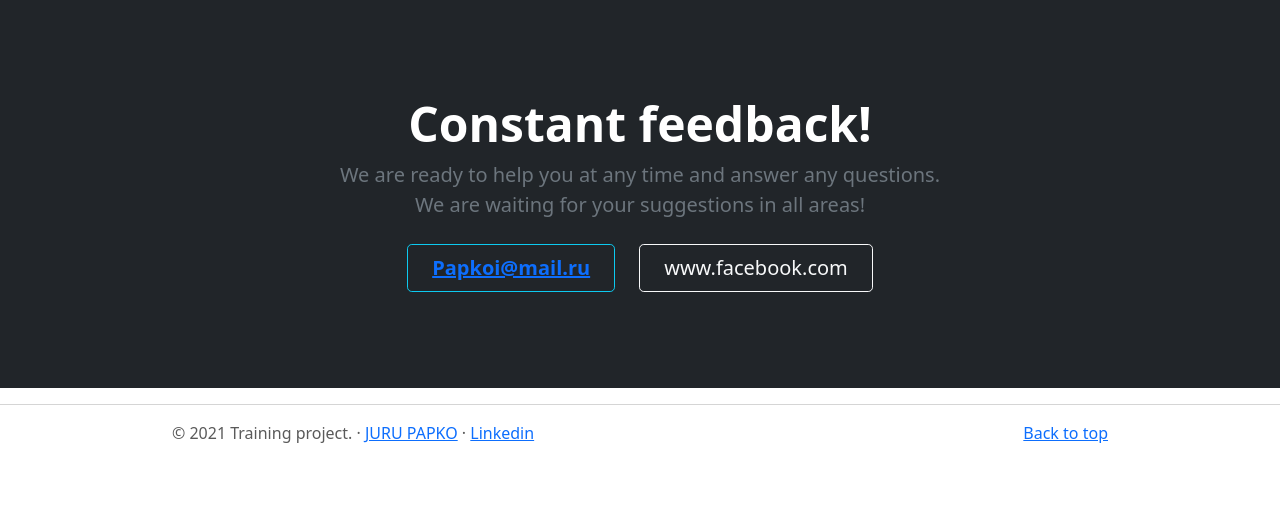
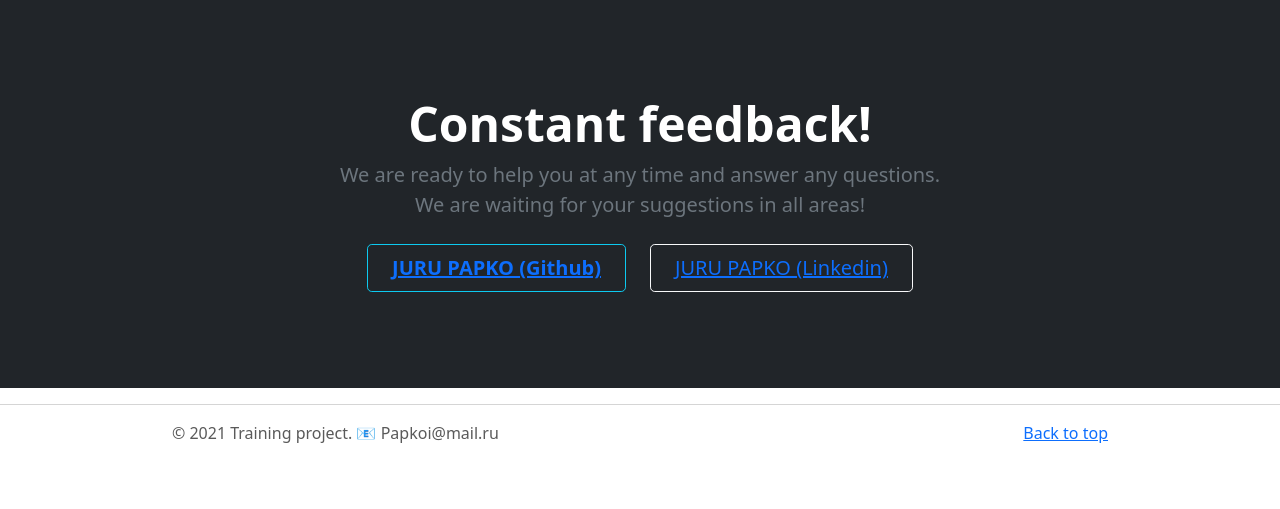
Before and after one commit to Papkxo87/eventsProject, a PHP site: page / in a window 1280 px wide. Shown: the part 3455-3964 px from the top of the page. Run offline with PHP 8.4, Linux system fonts and the light colour scheme.

Commit message:
add empji, <a>

```diff
--- a/templates/Main/index.php
+++ b/templates/Main/index.php
@@ -165,8 +165,10 @@
             <p class="fs-5 mb-4">We are ready to help you at any time and answer any questions.
                 We are waiting for your suggestions in all areas!</p>
             <div class="d-grid gap-2 d-sm-flex justify-content-sm-center">
-                <button type="button" class="btn btn-outline-info btn-lg px-4 me-sm-3 fw-bold"><a href="https://www.linkedin.com/in/juri-papko">Papkoi@mail.ru</a></button>
-                <button type="button" class="btn btn-outline-light btn-lg px-4">www.facebook.com</button>
+                <button type="button" class="btn btn-outline-info btn-lg px-4 me-sm-3 fw-bold">
+                    <a href="https://github.com/Papkxo87/eventsProject">JURU PAPKO (Github)</a></button>
+                <button type="button" class="btn btn-outline-light btn-lg px-4">
+                    <a href="https://www.linkedin.com/in/juri-papko">JURU PAPKO (Linkedin)</a></button>
             </div>
         </div>
     </div>
@@ -178,7 +180,6 @@
 <!--Оформляем четвёртый блок домашней страницы-->
 <footer class="container">
     <p class="float-end"><a href="#">Back to top</a></p>
-    <p>&copy; 2021 Training project. &middot; <a href="https://github.com/Papkxo87/eventsProject">JURU PAPKO</a>
-        &middot;
-        <a href="https://www.linkedin.com/in/juri-papko">Linkedin</a></p>
+    <p>&copy; 2021 Training project. 📧 Papkoi@mail.ru
+    </p>
 </footer>
```
